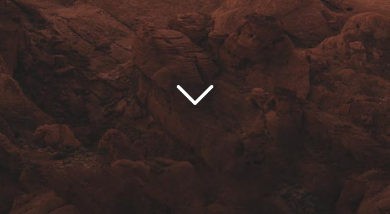
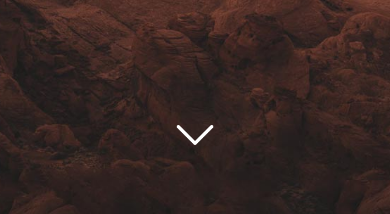
Before and after one commit to jqlee85/parallax-demos, a React (Create React App) app: page / in a window 390 px wide. Shown: the part 664-878 px from the top of the page. Built offline with nearby package versions, Linux system fonts and the light colour scheme.

Commit message:
fix down arrow bug

```diff
--- a/src/App.css
+++ b/src/App.css
@@ -85,27 +85,21 @@ body {
   position: fixed;
   z-index: 200;
 }
+.scroll-link-wrapper, a.scroll-link, .scroll-link img {
+  width: 120px;
+  height: 120px;
+}
 .scroll-link-wrapper {
   position: absolute;
   bottom: 20px;
-  width: 100%;
-  height: 90px;
-  max-height: 90px;
-  text-align:center;
+  text-align: center;
   z-index: 300;
 }
 a.scroll-link, a.scroll-link:active, a.scroll-link:hover, a.scroll-link:focus {
-  position: relative;
-  display: flex;
-  align-items:center;
-  justify-content: center;
-  margin: 0 auto;
+  margin: 0;
   color: #fff !important;
   text-decoration: none !important;
-  margin: 0;
   padding: 0;
-  height: auto;
-  width: auto;
   cursor: pointer;
 }
 a.scroll-link:hover img {
@@ -113,9 +107,6 @@ a.scroll-link:hover img {
 }
 .scroll-link img {
   position: relative;
-  width: 120px;
-  height: 120px;
-  /* box-shadow: 1px 3px 25px rgba(0,0,0,.2); */
 }
 .section-two {
   z-index: 500;
@@ -123,10 +114,10 @@ a.scroll-link:hover img {
 }
 @keyframes MoveUpDown {
   0%, 100% {
-    top: 0px;
+    transform:translateY(0px);
   }
   50% {
-    top: 10px;
+    transform:translateY(10px);
   }
 }
 @media screen and ( min-width: 1201px ) and ( max-width: 1800px ) {
@@ -138,7 +129,7 @@ a.scroll-link:hover img {
   .parallax-layer.content h1 {
     font-size: 9em;
   }
-  .scroll-link img {
+  .scroll-link-wrapper, a.scroll-link, .scroll-link img {
     width: 90px;
     height: 90px;
   }
@@ -147,7 +138,7 @@ a.scroll-link:hover img {
   .parallax-layer.content h1 {
     font-size: 5em;
   }
-  .scroll-link img {
+  .scroll-link-wrapper, a.scroll-link, .scroll-link img {
     width: 60px;
     height: 60px;
   }
@@ -157,7 +148,7 @@ a.scroll-link:hover img {
   .parallax-layer.content h1 {
     font-size: 3.5em;
   }
-  .scroll-link img {
+  .scroll-link-wrapper, a.scroll-link, .scroll-link img {
     width: 50px;
     height: 50px;
   }
```
